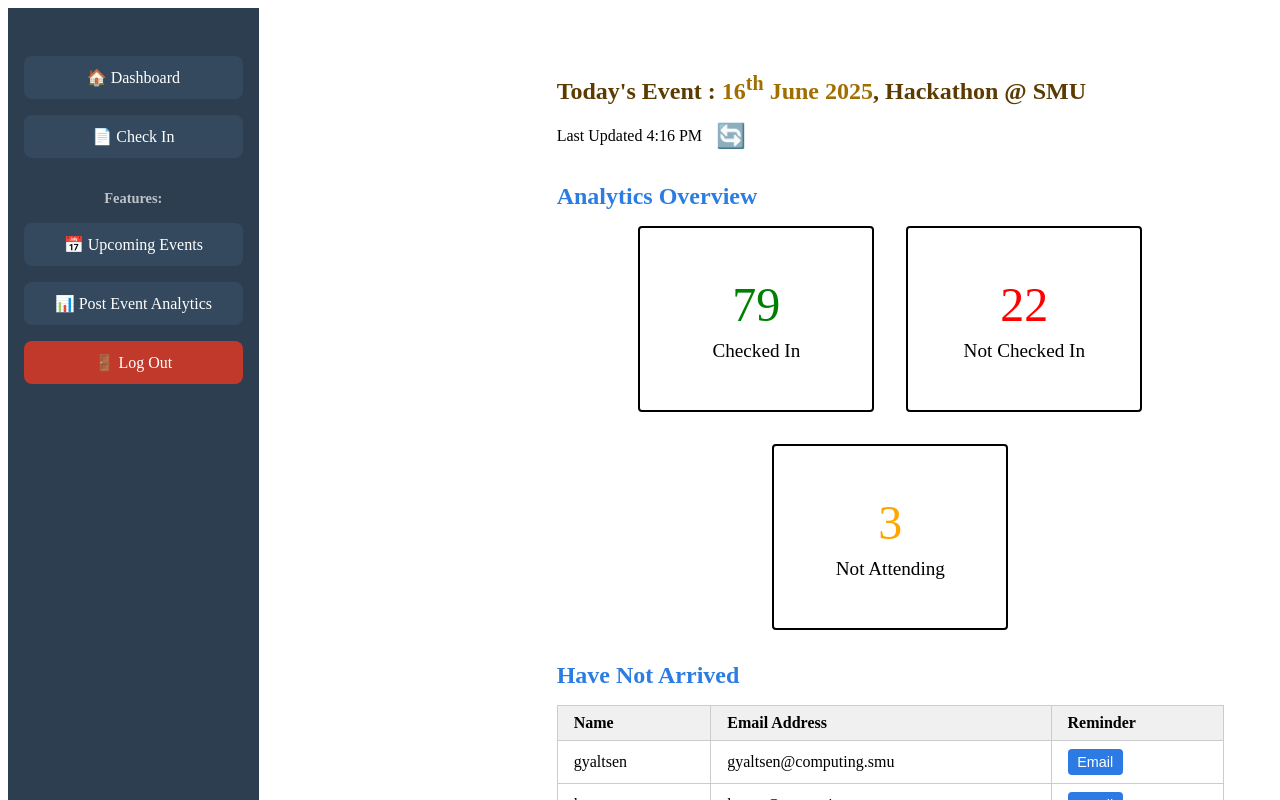
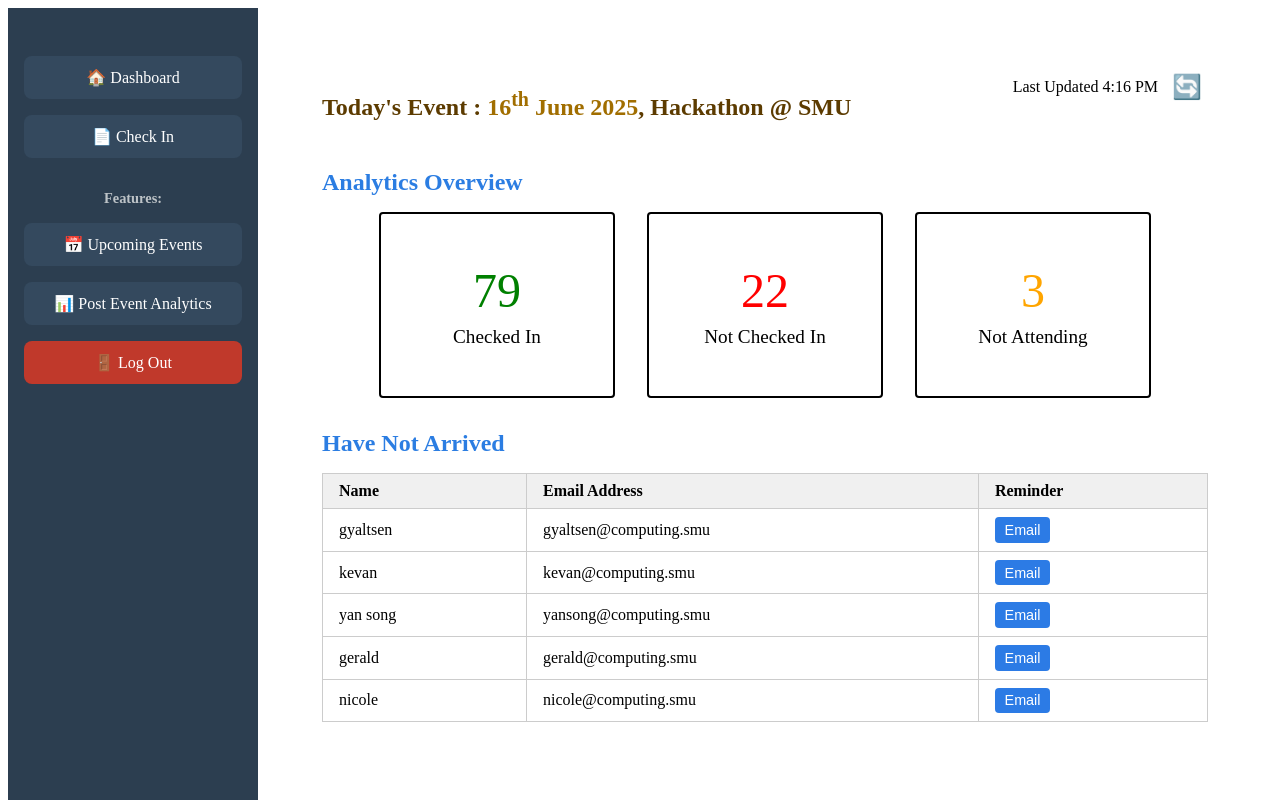
Before and after one commit to cheekfg897/HEAP, a Vue app: page /dashboard in a window 1280 px wide. Shown: the top 800 px of the page. Built offline with nearby package versions, Linux system fonts and the light colour scheme.

Commit message:
Update Sidebar.vue

```diff
--- a/src/components/Sidebar.vue
+++ b/src/components/Sidebar.vue
@@ -7,7 +7,7 @@
         <div class="nav-item"><a href="/dashboard">🏠 Dashboard</a></div>
         <div class="nav-item"><a href="/checkin">📄 Check In</a></div>
         <div class="nav-section-title">Features:</div>
-        <div class="nav-item"><a href="#">📅 Upcoming Events</a></div>
+        <div class="nav-item"><a href="/upcomingevents">📅 Upcoming Events</a></div>
         <div class="nav-item"><a href="#">📊 Post Event Analytics</a></div>
         <div class="nav-item logout"><a href="#">🚪 Log Out</a></div>
       </nav>
@@ -45,14 +45,14 @@
   background-color: #2c3e50;
   color: white;
   padding: 2rem 1rem;
-  position: fixed;
-  left: -250px;
-  top: 0;
-  bottom: 0;
-  transition: left 0.3s ease;
-  z-index: 1000;
   display: flex;
   flex-direction: column;
+  height: 100vh;
+  box-sizing: border-box;
+  position: fixed;
+  top: 0;
+  left: 0;
+  z-index: 1000;
 }
 
 .sidebar-open {
@@ -120,10 +120,9 @@
 
 /* Main content */
 .main-content {
-  margin-left: 0;
-  padding: 1rem;
-  flex-grow: 1;
-  transition: margin-left 0.3s ease;
+  flex: 1;
+  padding: 2rem;
+  box-sizing: border-box;
 }
 
 /* Toggle button (mobile) */
@@ -137,10 +136,6 @@
 
 /* Desktop layout */
 @media (min-width: 768px) {
-  .main-content {
-    margin-left: 250px;
-  }
-
   .sidebar {
     left: 0;
     position: static;
```
